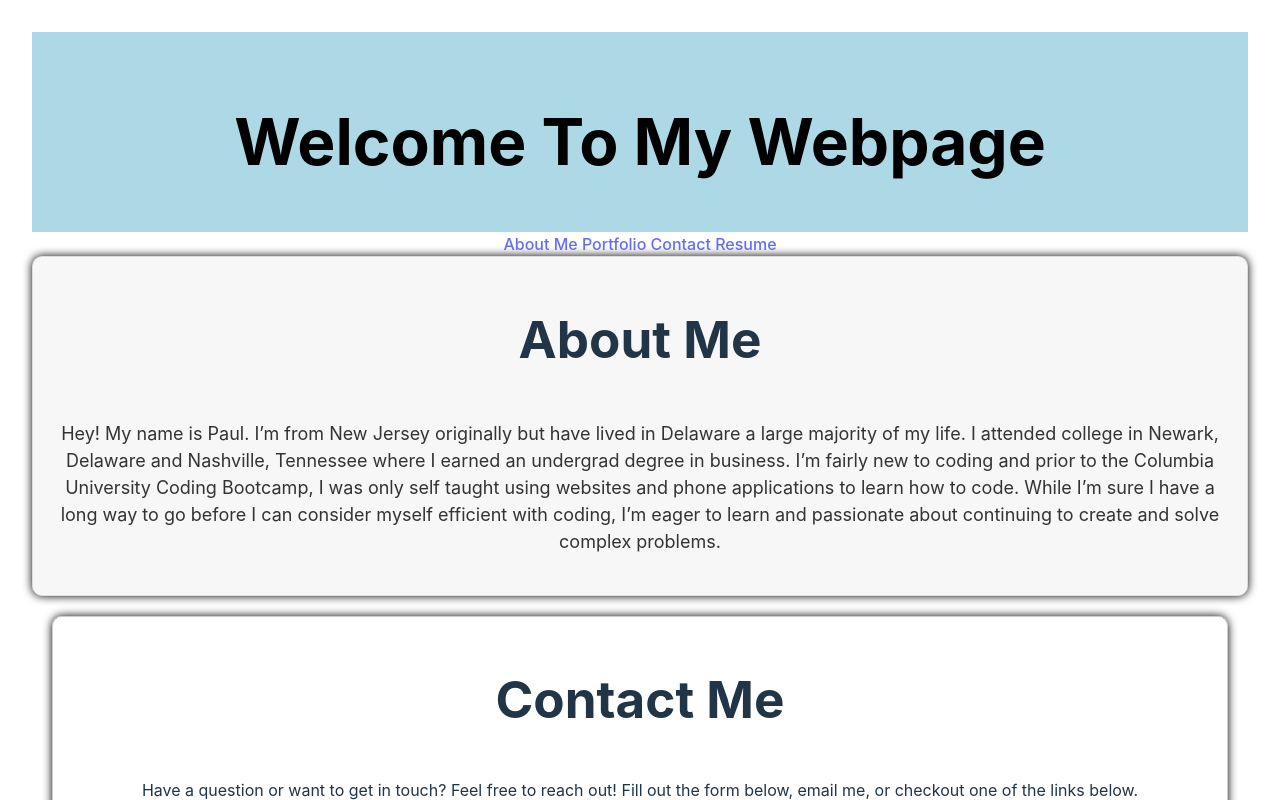
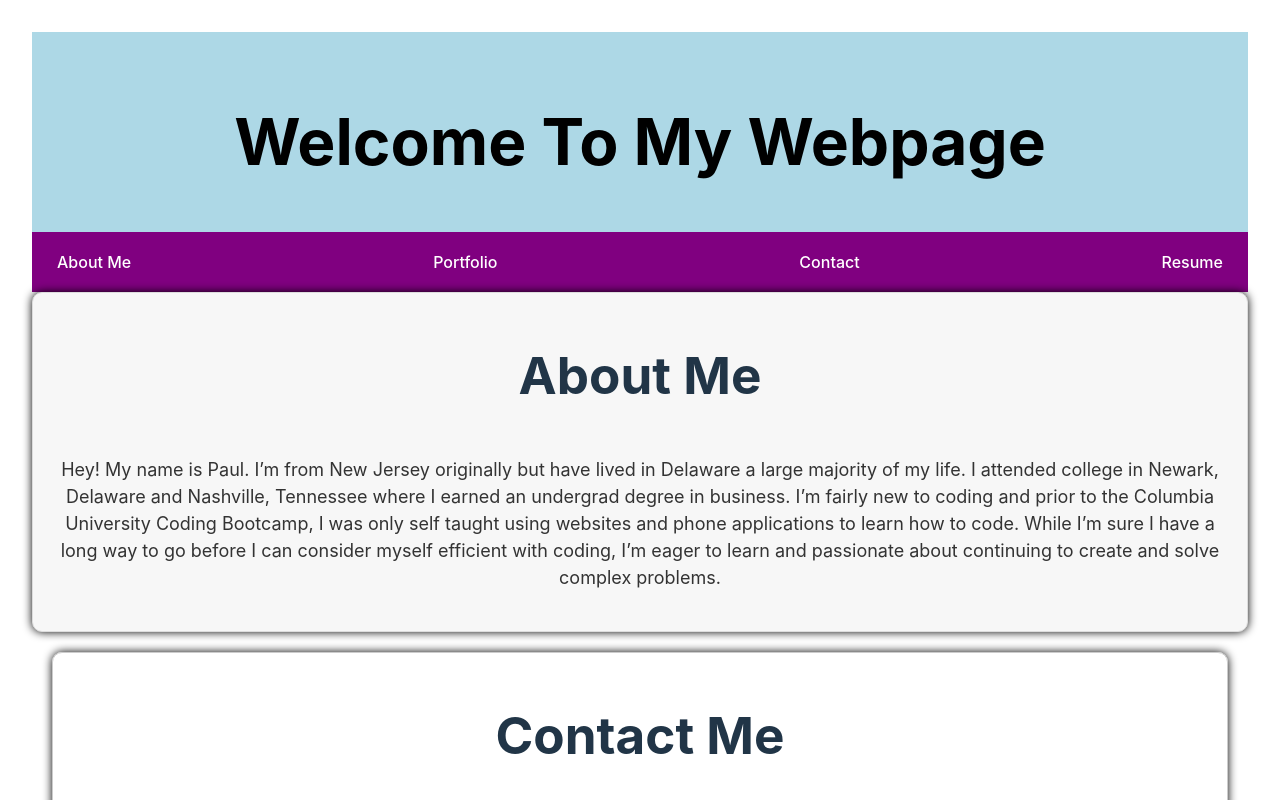
Before and after one commit to PaulRusz/PaulRsPortfolio, a React (Vite) app: page / in a window 1280 px wide. Shown: the top 800 px of the page. Built offline with nearby package versions, Linux system fonts and the light colour scheme.

Commit message:
changed Navbar css

```diff
--- a/src/componets/Navbar.jsx
+++ b/src/componets/Navbar.jsx
@@ -4,7 +4,7 @@ import '../styles/Navbar.css';
 function Navbar() {
 
     return (
-        <nav className="nav">
+        <nav className="navbar">
             <a href="about"> About Me </a>
             <a href="portfolio"> Portfolio </a>
             <a href="contact"> Contact </a>
--- a/src/styles/Navbar.css
+++ b/src/styles/Navbar.css
@@ -2,6 +2,11 @@
 .navbar {
     background: purple;
     height: 60px;
+    display: flex;
+    justify-content: space-between;
+    align-items: center;
+    padding: 0 20px;
+    box-shadow: 0 0 10px rgba(0,0,0,0)
 }
 
 .navbar a {
@@ -9,4 +14,12 @@
     font-size: 1.3 rem;
     margin: 5px;
     line-height: 3;
+    text-decoration: none;
+    border-radius: 10px; /* Add border radius for smoother edges */
+    transition: color 0.3s, background-color 0.3s; /* smooth color and background color transition */
 }
+
+.navbar a:hover {
+    color: black;
+    background-color: #CF9FFF;
+}
```
